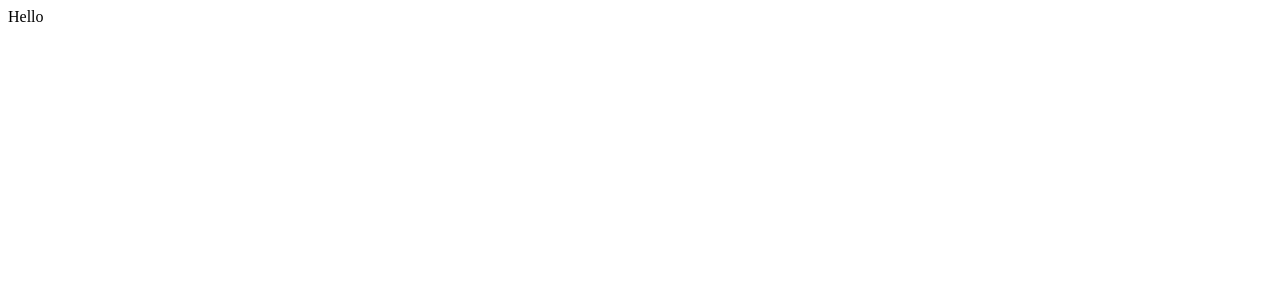
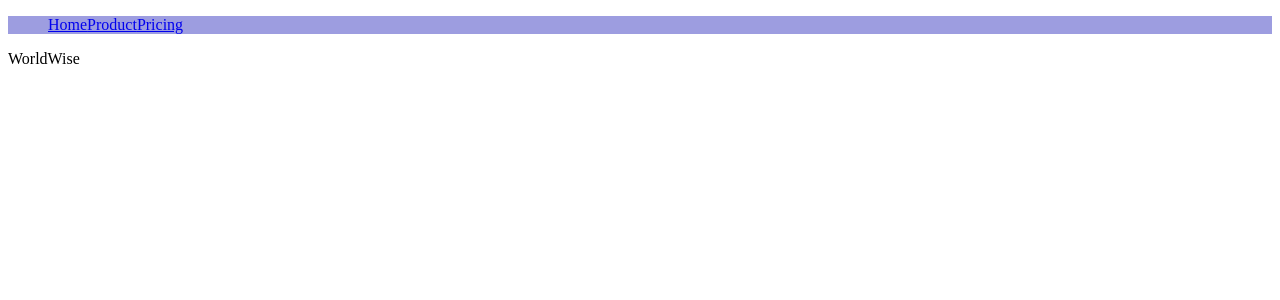
Before and after one commit to Kaitlyn-Folsom/worldwise, a React (Vite) app: page / in a window 1280 px wide. Shown: the top 300 px of the page. Built offline with nearby package versions, Linux system fonts and the light colour scheme.

Commit message:
route setup and minimal style setup

```diff
--- a/package.json
+++ b/package.json
@@ -11,7 +11,8 @@
   },
   "dependencies": {
     "react": "^18.3.1",
-    "react-dom": "^18.3.1"
+    "react-dom": "^18.3.1",
+    "react-router-dom": "^6.26.1"
   },
   "devDependencies": {
     "@eslint/js": "^9.9.0",
@@ -23,6 +24,7 @@
     "eslint-plugin-react-hooks": "^5.1.0-rc.0",
     "eslint-plugin-react-refresh": "^0.4.9",
     "globals": "^15.9.0",
-    "vite": "^5.4.1"
+    "vite": "^5.4.1",
+    "vite-plugin-eslint": "^1.8.1"
   }
 }
--- a/src/App.jsx
+++ b/src/App.jsx
@@ -1,6 +1,20 @@
+import { BrowserRouter, Route, Routes } from 'react-router-dom';
+import Product from './pages/Product';
+import Pricing from './pages/Pricing';
+import Homepage from './pages/Homepage';
+import PageNotFound from './pages/PageNotFound';
+
 function App() {
-  const x = 0;
-  return <div>Hello</div>;
+  return (
+    <BrowserRouter>
+      <Routes>
+        <Route path={'/'} element={<Homepage />} />
+        <Route path={'product'} element={<Product />} />
+        <Route path={'pricing'} element={<Pricing />} />
+        <Route path={'*'} element={<PageNotFound />} />
+      </Routes>
+    </BrowserRouter>
+  );
 }
 
 export default App;
--- /dev/null
+++ b/src/components/AppNav.module.css
@@ -0,0 +1,3 @@
+.nav {
+  background-color: orange;
+}
--- /dev/null
+++ b/src/components/PageNav.jsx
@@ -0,0 +1,18 @@
+import { NavLink } from 'react-router-dom';
+import styles from './PageNav.module.css';
+
+function PageNav() {
+  return (
+    <nav className={styles.nav}>
+      <ul>
+        <li>
+          <NavLink to={'/'}>Home</NavLink>
+          <NavLink to={'/product'}>Product</NavLink>
+          <NavLink to={'/pricing'}>Pricing</NavLink>
+        </li>
+      </ul>
+    </nav>
+  );
+}
+
+export default PageNav;
--- /dev/null
+++ b/src/components/PageNav.module.css
@@ -0,0 +1,9 @@
+.nav {
+  background-color: rgb(157, 157, 224);
+}
+
+.nav ul {
+  list-style: none;
+  display: flex;
+  justify-content: space-between;
+}
--- /dev/null
+++ b/src/pages/Homepage.jsx
@@ -0,0 +1,12 @@
+import PageNav from '../components/PageNav';
+
+function Homepage() {
+  return (
+    <div>
+      <PageNav />
+      WorldWise
+    </div>
+  );
+}
+
+export default Homepage;
--- /dev/null
+++ b/src/pages/PageNotFound.jsx
@@ -0,0 +1,5 @@
+function PageNotFound() {
+  return <div>Page not found</div>;
+}
+
+export default PageNotFound;
--- /dev/null
+++ b/src/pages/Pricing.jsx
@@ -0,0 +1,11 @@
+import PageNav from '../components/PageNav';
+function Pricing() {
+  return (
+    <div>
+      <PageNav />
+      Pricing
+    </div>
+  );
+}
+
+export default Pricing;
--- /dev/null
+++ b/src/pages/Product.jsx
@@ -0,0 +1,11 @@
+import PageNav from '../components/PageNav';
+function Product() {
+  return (
+    <div>
+      <PageNav />
+      Product
+    </div>
+  );
+}
+
+export default Product;
```
Also changed, not shown: src/components/AppNav.jsx (added, +7 -0 lines), src/pages/AppLayout.jsx (added, +11 -0 lines), 2 other files (tests, documents, lock files or other folders).
